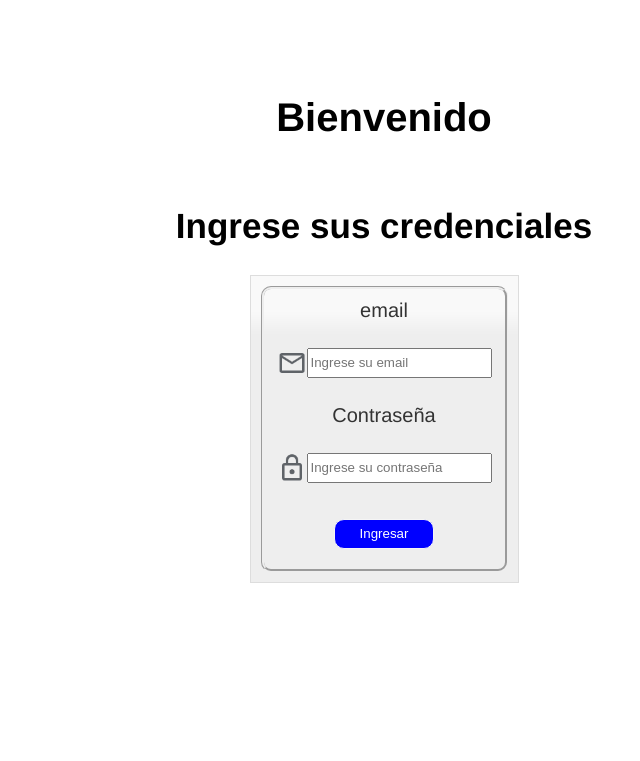
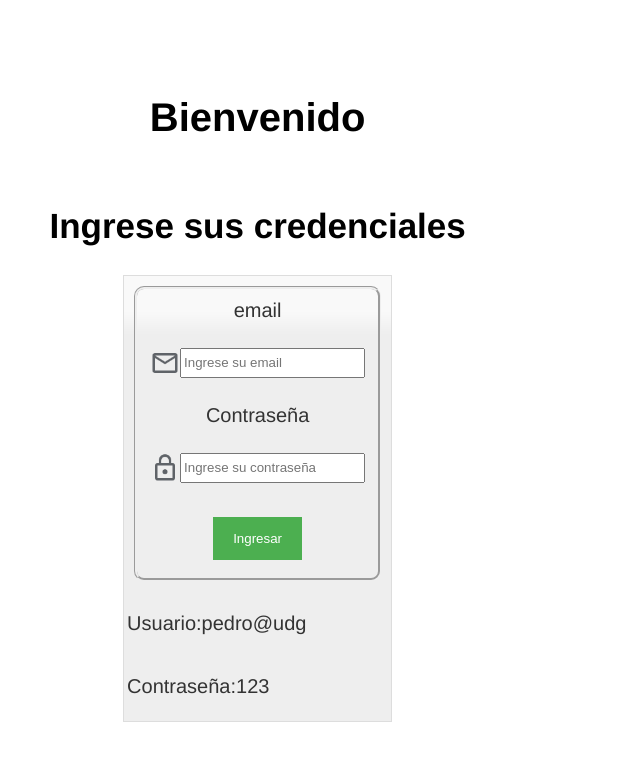
Before and after one commit to pablovirtual/integradora_front_end, a PHP site: page /login.php in a window 1280 px wide. Shown: the top 761 px of the page, without its empty margins (256-896 px from the left). Run offline with PHP 8.4, Linux system fonts and the light colour scheme; some libraries are stand-ins or nearby versions.

Commit message:
trate de darle mejor apariencia a la interfaz con CSS

```diff
--- a/login.php
+++ b/login.php
@@ -40,6 +40,11 @@
         <!--boton de ingreso-->
         <button class="btn_formulario" type="submit">Ingresar</button>
       </form>
+      <div class="credenciales">
+        <p>Usuario:pedro@udg</p>
+        <p>Contraseña:123</p>
+
+      </div>
     </div>
   </div>
 
--- a/style.css
+++ b/style.css
@@ -33,6 +33,8 @@ font {
   padding-top: 60px;
   font-family: "Franklin Gothic Medium", "Arial Narrow", Arial, sans-serif;
   font-size: 20px;
+  width: 80%;
+  height: 100%;
 }
 
 .formulario {
@@ -60,17 +62,7 @@ font {
   margin: 2px;
 }
 
-.btn_formulario {
-  background-color: blue;
-  color: white;
-  border: solid 1px whitesmoke;
-  width: 100px;
-  height: 30px;
-  border-radius: 10px;
-  margin: 10px;
-  padding: 5px;
-  cursor: pointer;
-}
+
 
 h2{
     text-align: center;
@@ -117,3 +109,37 @@ th, td{
     box-shadow: 0 4px 8px rgba(0, 0, 0, 0.1); /* Sombra */
     transition: transform 0.2s; /* Transición para el hover */
 }
+.credenciales{
+    display: flex;
+    flex-direction: column;
+    flex-wrap: wrap;
+    align-items: baseline;
+    justify-content: baseline;
+    padding: 1px;
+    margin: 2px;
+}
+
+input[type="text"]{
+    width: 100%;
+    padding: 12px 20px;
+
+    display: inline-block;
+    border: 1px solid #ccc;
+    box-sizing: border-box;
+}
+
+button {
+    background-color: #4CAF50;
+    color: white;
+    padding: 14px 20px;
+    margin: 8px 0;
+    border: none;
+    cursor: pointer;
+
+}
+
+table , th, td{
+    border: 1px solid black;
+    padding: 10px;
+    text-align: center;
+}
```
Also changed, not shown: 1 other file.
